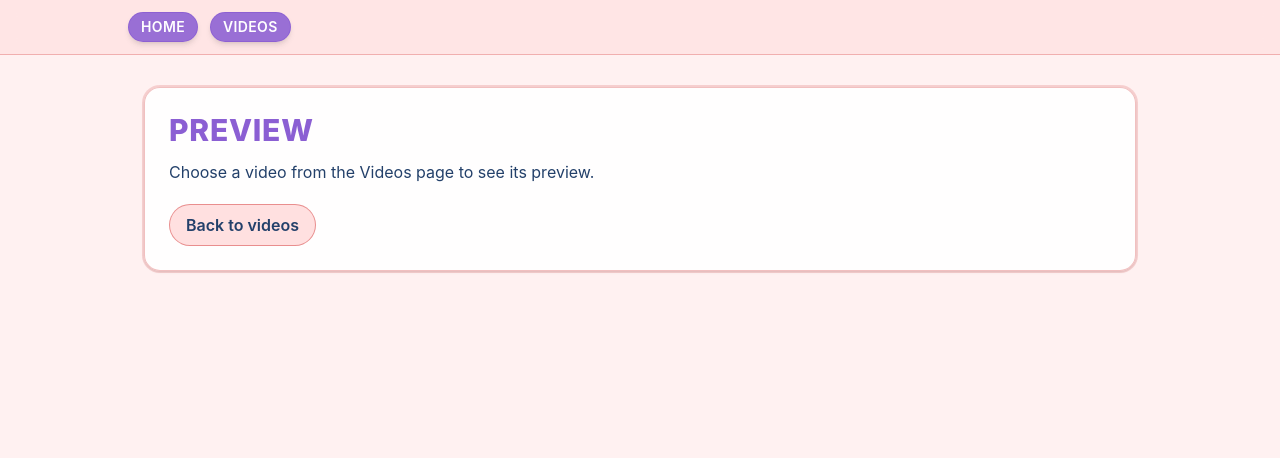
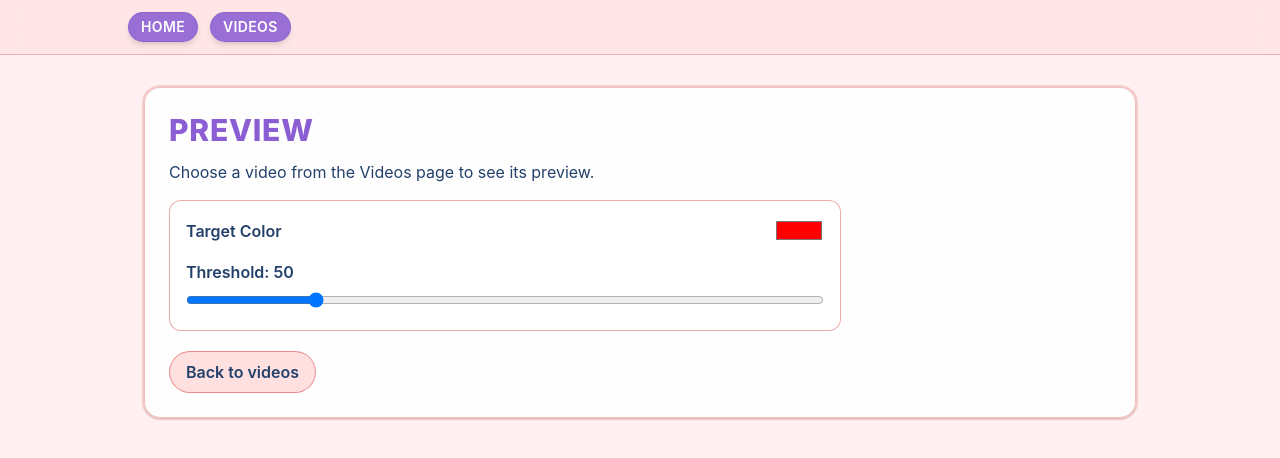
Before and after one commit to konradkelly/Salamander-Labs, a React (Vite) app: page /preview in a window 1280 px wide. Shown: the top 458 px of the page. Built offline with nearby package versions, Linux system fonts and the light colour scheme.

Commit message:
feat: add preview color picker and threshold slider handlers with onChange logging

```diff
--- a/src/pages/Preview.jsx
+++ b/src/pages/Preview.jsx
@@ -7,9 +7,23 @@ export default function Preview() {
   const [thumbnailUrl, setThumbnailUrl] = useState(null);
   const [loading, setLoading] = useState(true);
   const [error, setError] = useState(null);
-  const canvasRef = useRef(null)
+  const [color, setColor] = useState("#ff0000");
+  const [threshold, setThreshold] = useState(50);
+  const canvasRef = useRef(null);
 
+  const handleColorChange = (e) => {
+    const nextColor = e.target.value;
+    console.log('Color changed:', nextColor);
+    setColor(nextColor);
+  };
 
+  const handleThresholdChange = (e) => {
+    const nextThreshold = Number(e.target.value);
+    console.log('Threshold changed:', nextThreshold);
+    setThreshold(nextThreshold);
+  };
+
+ // Fetch thumbnail for current filename and manage loading/error state
   useEffect(() => {
     if (!filename) {
       setThumbnailUrl(null);
@@ -32,12 +46,15 @@ export default function Preview() {
         setLoading(false);
       });
   }, [filename]);
+
+  // Draw thumbnail image to canvas when thumbnailUrl changes
   useEffect(() => {
     if (!thumbnailUrl) return;
 
     const canvas = canvasRef.current;
-  const ctx = canvas.getContext("2d");
+    if (!canvas) return;
 
+    const ctx = canvas.getContext('2d');
     const img = new Image();
 
     img.src = thumbnailUrl;
@@ -45,7 +62,6 @@ export default function Preview() {
     img.onload = () => {
       canvas.width = img.width;
       canvas.height = img.height;
-
       ctx.drawImage(img, 0, 0);
     };
   }, [thumbnailUrl]);
@@ -78,6 +94,30 @@ export default function Preview() {
         {filename ? `Preview: ${filename}` : 'Preview'}
       </h1>
       {content}
+      <canvas className="mt-4 hidden" ref={canvasRef} />
+      <div className="mt-4 grid max-w-2xl gap-4 rounded-xl border border-accent/45 bg-white/70 p-4">
+        <label className="flex items-center justify-between gap-3 font-semibold text-primary" htmlFor="target-color">
+          Target Color
+          <input
+            id="target-color"
+            type="color"
+            value={color}
+            onChange={handleColorChange}
+          />
+        </label>
+        <label className="font-semibold text-primary" htmlFor="threshold">
+          Threshold: {threshold}
+          <input
+            id="threshold"
+            className="mt-2 w-full"
+            type="range"
+            min="0"
+            max="255"
+            value={threshold}
+            onChange={handleThresholdChange}
+          />
+        </label>
+      </div>
       <Link
         className="mt-5 inline-block rounded-full border border-accent/55 bg-accent-soft px-4 py-2 font-semibold text-primary transition hover:bg-accent hover:text-white"
         to="/videos"
```
Lines whose indentation alone changed are shown as unchanged.
